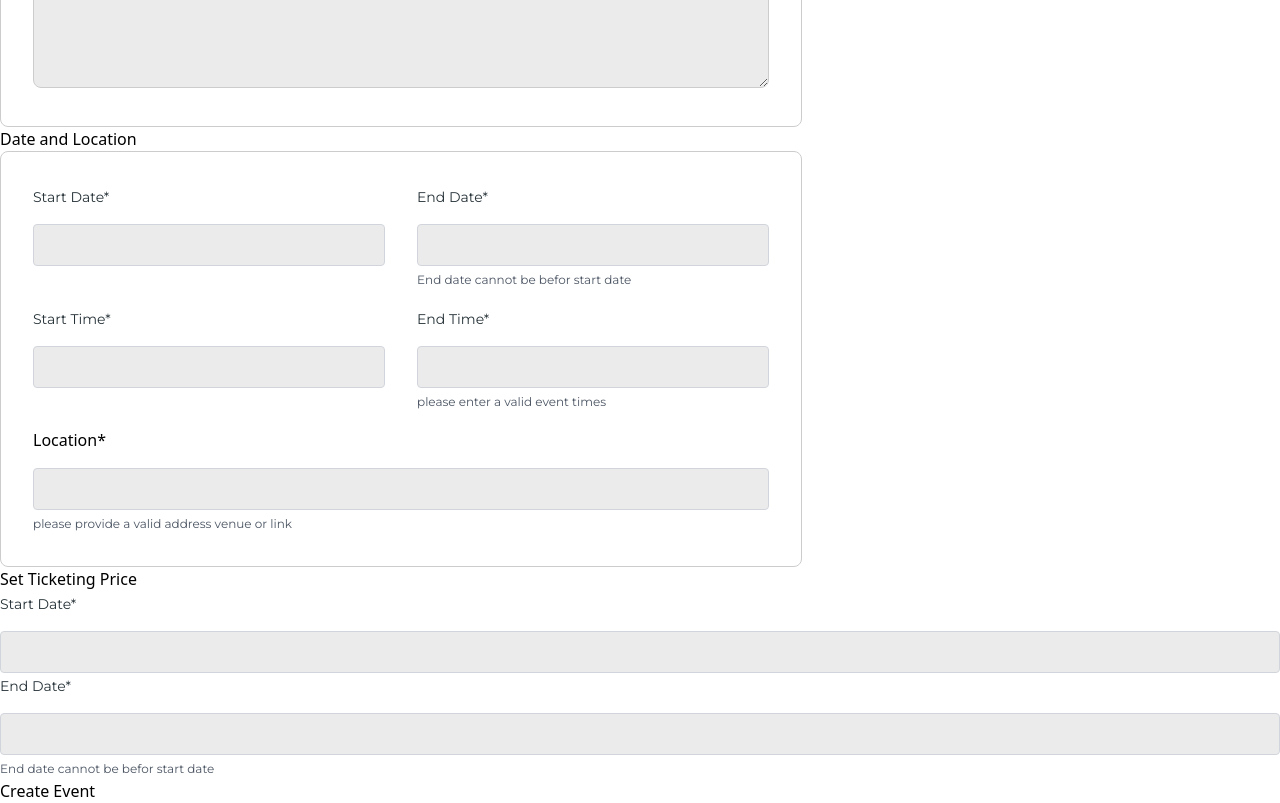
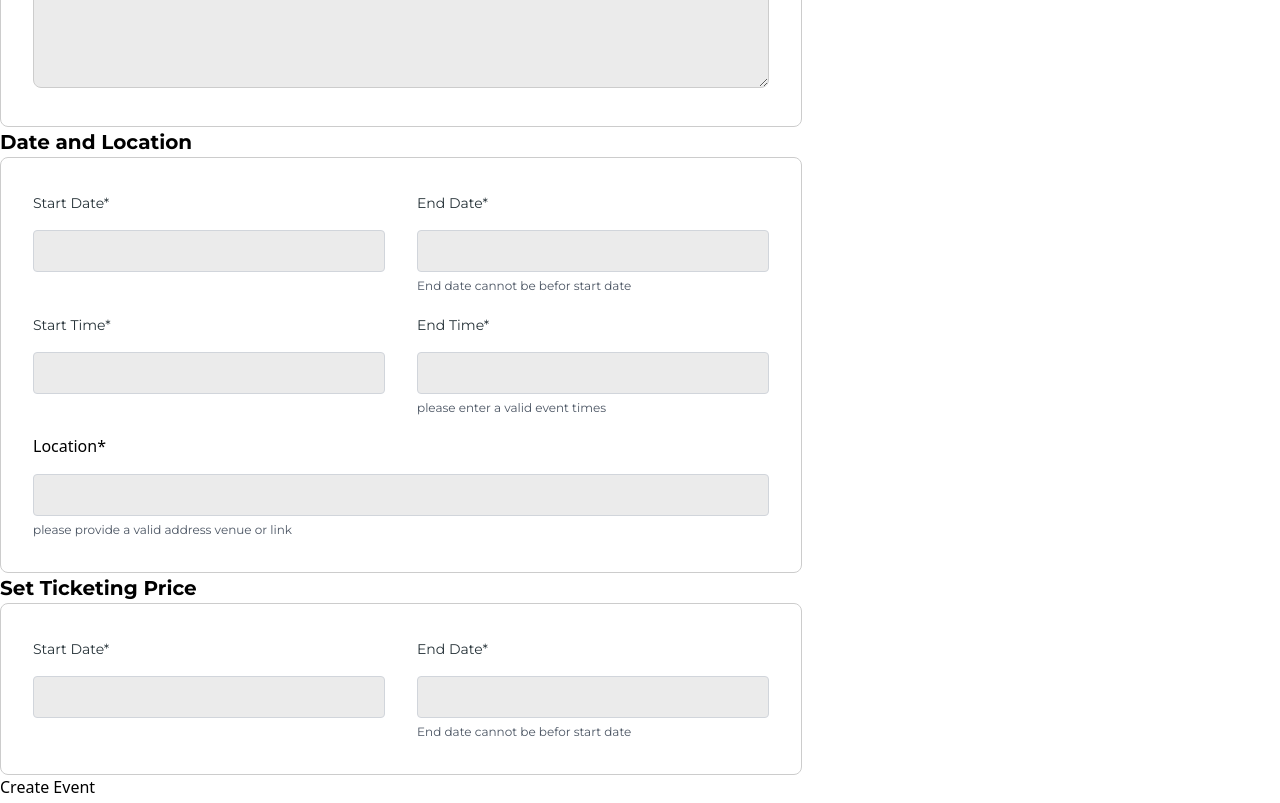
Before and after one commit to mafindijr/easy-ticketing-app, a React (Vite) app in the folder frontend/: page / in a window 1280 px wide. Shown: the part 3460-4263 px from the top of the page. Built offline with nearby package versions, Linux system fonts and the light colour scheme.

Commit message:
fix: head text styling to match the design

```diff
--- a/frontend/src/components/create-event.jsx
+++ b/frontend/src/components/create-event.jsx
@@ -274,8 +274,8 @@ export default function CreateEventForm() {
                                 </span>
                                 <div>
                                     <textarea
+                                        className="w-full h-[150px] bg-[#ebebeb] mt-2 border-1  rounded-[8px] border-[#cccccc] outline-none"
                                         required
-                                        className="w-full h-[150px] bg-[#ebebeb] mt-2 border-1 h-[40px] w-[200px] rounded-[8px] border-[#cccccc] outline-none"
                                     ></textarea>
                                 </div>
                             </div>
@@ -284,7 +284,7 @@ export default function CreateEventForm() {
                 </div>
 
                 <div>
-                  <span>Date and Location</span>
+                  <h4 className='text-[20px] leading-[30px] font-montserrat font-bold'>Date and Location</h4>
                     <div className='w-[802px] flex flex-col border-1 border-[#cccccc] rounded-[8px] p-[32px] gap-[16px]'>
                             <div className="grid grid-cols-2 gap-8">
                                 <label>
@@ -366,9 +366,9 @@ export default function CreateEventForm() {
                     </div>
               </div>
                 <div>
-                   <span>Set Ticketing Price</span>
-                  <div>
-                    <div>
+                   <h4 className='text-[20px] leading-[30px] font-montserrat font-bold'>Set Ticketing Price</h4>
+                  <div className='w-[802px] flex flex-col border-1 border-[#cccccc] rounded-[8px] p-[32px] gap-[16px]'>
+                    <div className='grid grid-cols-2 gap-8'>
                         <label>
                             <span
                             className="text-[#263238] text-[14px] leading-[20px] font-montserrat font-[400]"
```
